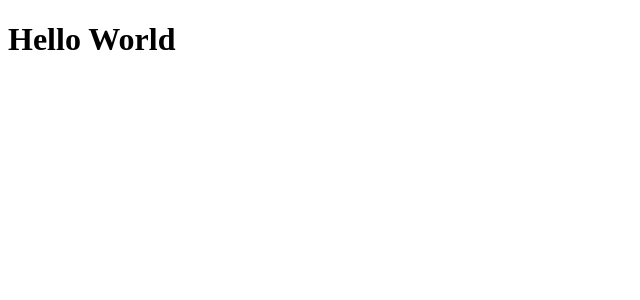
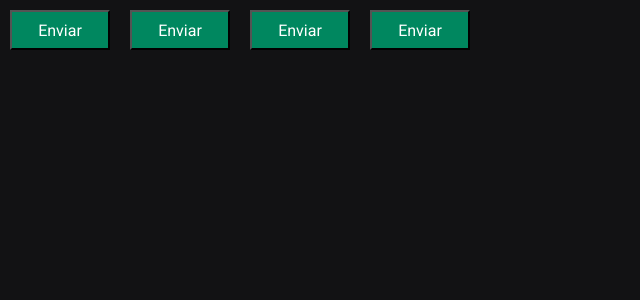
Before and after one commit to JulioCTavares/react-pomodoro, a React (Vite) app: page / in a window 1280 px wide. Shown: the top 300 px of the page, without its empty margins (0-640 px from the left). Built offline with nearby package versions, Linux system fonts and the light colour scheme; the HTML template or start-up script is replaced by a standard one.

Commit message:
feat: create global styles and styled-components config

```diff
--- a/index.html
+++ b/index.html
@@ -1,8 +1,11 @@
 <!doctype html>
 <html lang="en">
   <head>
+    <link rel="preconnect" href="https://fonts.googleapis.com">
+    <link rel="preconnect" href="https://fonts.gstatic.com" crossorigin>
     <meta charset="UTF-8" />
     <meta name="viewport" content="width=device-width, initial-scale=1.0" />
+    <link href="https://fonts.googleapis.com/css2?family=Roboto+Mono:wght@700&family=Roboto:wght@400;700&display=swap" rel="stylesheet">
     <title>Pomodoro</title>
   </head>
   <body>
--- a/package.json
+++ b/package.json
@@ -11,11 +11,13 @@
   },
   "dependencies": {
     "react": "^18.2.0",
-    "react-dom": "^18.2.0"
+    "react-dom": "^18.2.0",
+    "styled-components": "^6.1.0"
   },
   "devDependencies": {
     "@types/react": "^18.2.15",
     "@types/react-dom": "^18.2.7",
+    "@types/styled-components": "^5.1.29",
     "@typescript-eslint/eslint-plugin": "^6.0.0",
     "@typescript-eslint/parser": "^6.0.0",
     "@vitejs/plugin-react": "^4.0.3",
--- a/src/App.tsx
+++ b/src/App.tsx
@@ -1,7 +1,20 @@
+import { Button } from "./components/Button";
+import {ThemeProvider} from 'styled-components';
+import { defaultTheme } from "./styles/themes/default";
+import { GlobalStyle } from "./styles/global";
+
 function App() {
 
   return (
-      <h1>Hello World</h1>
+    <ThemeProvider theme={defaultTheme}>
+      <Button />
+      <Button variant="secondary" />
+      <Button variant="danger" />
+      <Button variant="success"/>
+
+      <GlobalStyle />
+    </ThemeProvider>
+
   )
 }
 
--- /dev/null
+++ b/src/components/Button.styles.ts
@@ -0,0 +1,30 @@
+import styled, { css } from "styled-components";
+
+
+export type ButtonVariant = 'primary' | 'secondary' | 'danger' | 'success';
+
+interface ButtonContainerProps {
+  variant: ButtonVariant;
+}
+
+const buttonVariants = {
+  primary: 'purple',
+  secondary: 'orange',
+  danger: 'red',
+  success: 'green'
+}
+
+
+export const ButtonCotainer = styled.button<ButtonContainerProps>`
+  width: 100px;
+  height: 40px;
+  margin: 10px;
+
+  background-color: ${props => props.theme["green-500"]};
+  color: ${props => props.theme.white};
+
+  /* ${props => {
+    return css`background-color: ${buttonVariants[props.variant]}`
+  }} */
+
+`
--- /dev/null
+++ b/src/components/Button.tsx
@@ -0,0 +1,11 @@
+import { ButtonCotainer } from "./Button.styles"
+
+interface ButtonProps {
+  variant?: 'primary' | 'secondary' | 'danger' | 'success';
+}
+
+export const Button = ({variant = 'primary'}: ButtonProps) => {
+  return (
+    <ButtonCotainer variant={variant}>Enviar</ButtonCotainer>
+  )
+}
--- /dev/null
+++ b/src/styles/global.ts
@@ -0,0 +1,25 @@
+import { createGlobalStyle } from "styled-components";
+
+export const GlobalStyle = createGlobalStyle`
+  * {
+    margin: 0;
+    padding: 0;
+    box-sizing: border-box;
+  }
+
+  :focus {
+    outline: 0;
+    box-shadow: 0 0 2px ${props => props.theme["green-500"]};
+  }
+
+  body {
+    background: ${props => props.theme["gray-900"]};
+    color: ${props => props.theme["gray-300"]};
+  }
+
+  body, input, textarea, button {
+    font-family: 'Roboto', sans-serif;
+    font-weight: 400;
+    font-size: 1rem;
+  }
+`
--- /dev/null
+++ b/src/styles/themes/default.ts
@@ -0,0 +1,21 @@
+export const defaultTheme = {
+  white: '#FFF',
+
+  'gray-100': '#E1E1E6',
+  'gray-300': '#C4C4CC',
+  'gray-400': '#8D8D99',
+  'gray-500': '#7C7C8A',
+  'gray-600': '#323238',
+  'gray-700': '#29292E',
+  'gray-800': '#202024',
+  'gray-900': '#121214',
+
+  'green-300': '#00B37E',
+  'green-500': '#00875F',
+  'green-700': '#015F43',
+
+  'red-500': '#AB222E',
+  'red-700': '#7A1921',
+
+  'yellow-500': '#FBA94C',
+}
```
Also changed, not shown: src/@types/styles.d.ts (added, +8 -0 lines), 1 other file (tests, documents, lock files or other folders).
